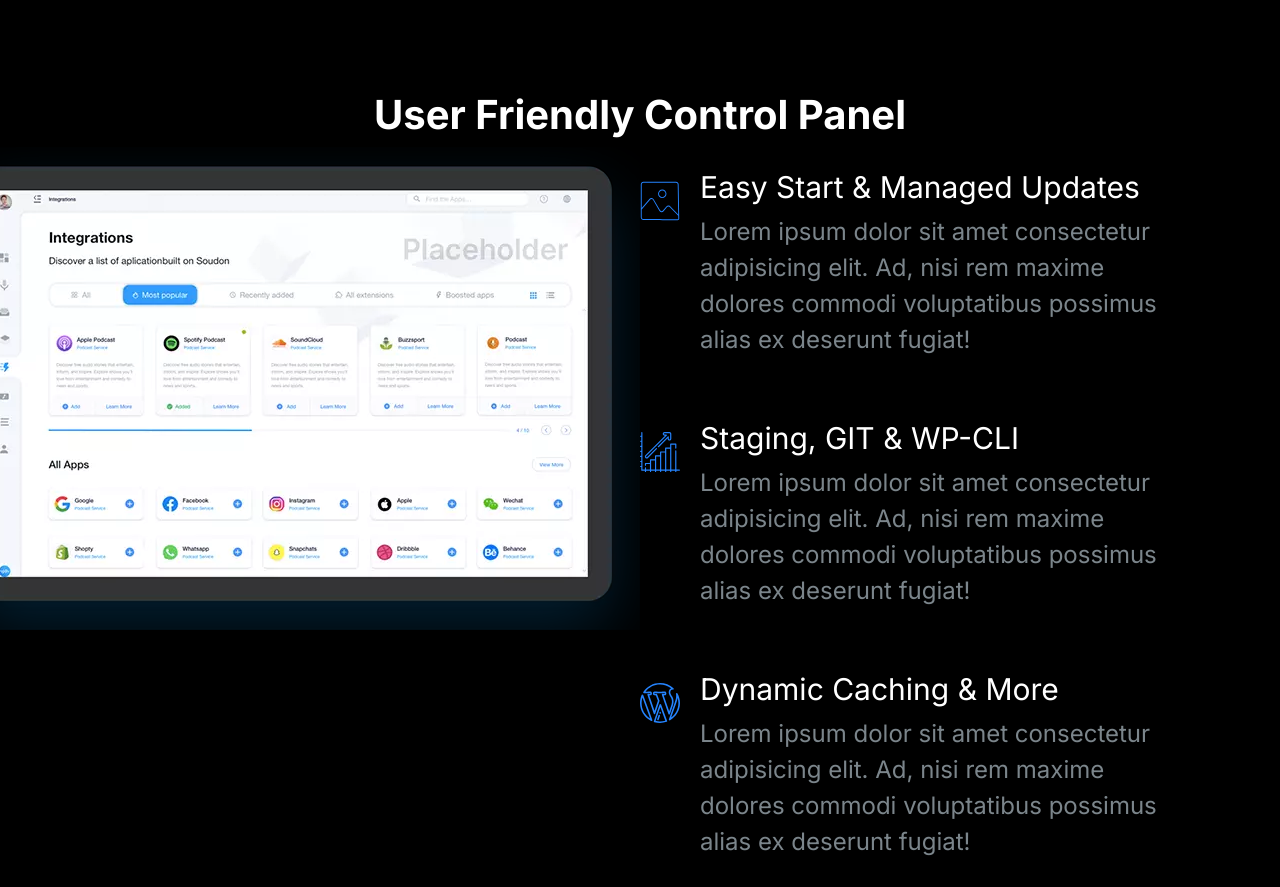
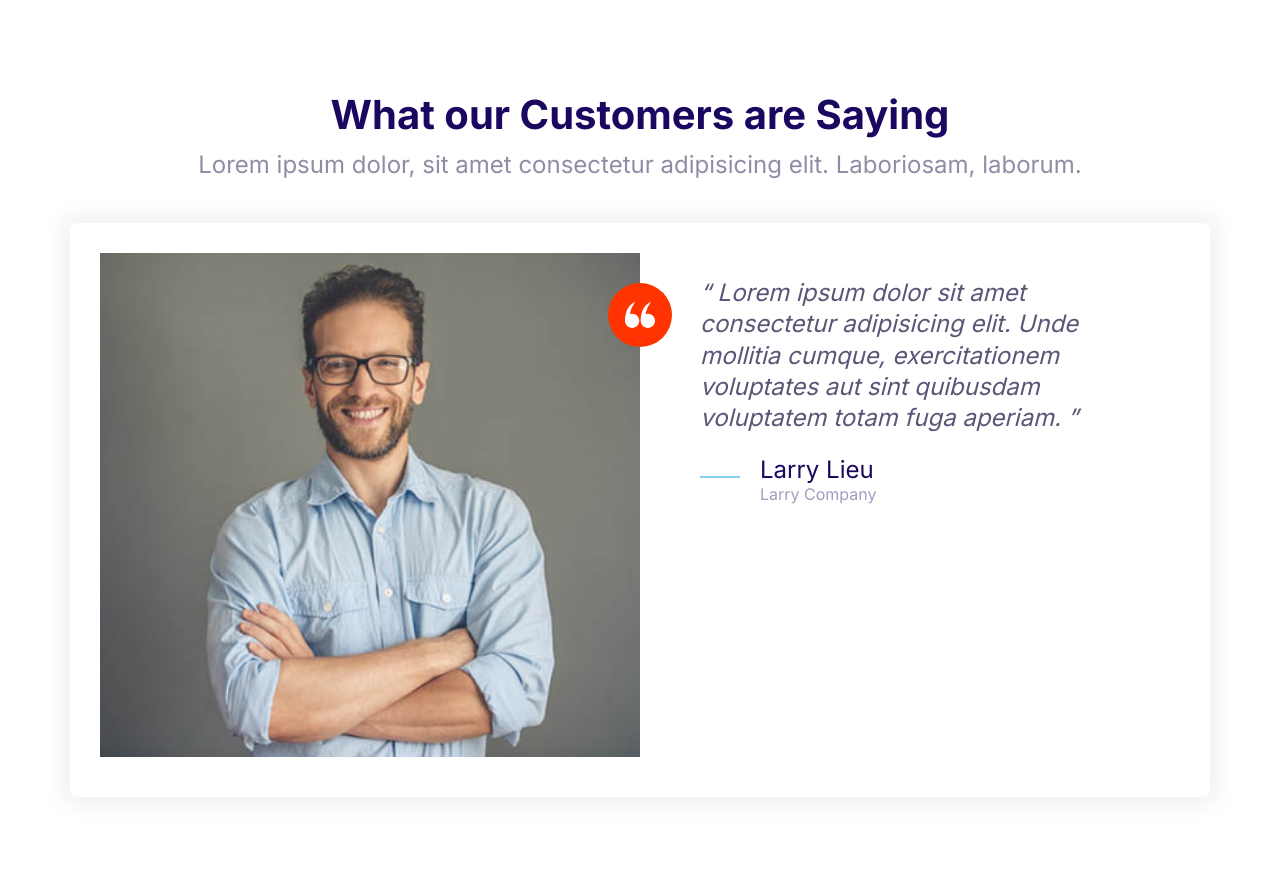
Before and after one commit to LarryLieu/Moshify-Clone, a plain HTML site: page index.html in a window 1280 px wide. Shown: the top 887 px of the page. After the commit the page ends 857 px from the top, so only its background shows below. Drawn offline with Linux system fonts and the light colour scheme.

Commit message:
Block testimonial

```diff
--- a/css/styles.css
+++ b/css/styles.css
@@ -613,6 +613,7 @@ a {
 
 .block__header {
   text-align: center;
+  margin-bottom: 4rem;
 }
 
 .block--dark h1,
--- a/index.html
+++ b/index.html
@@ -15,75 +15,50 @@
     <link rel="stylesheet" href="css/styles.css" />
   </head>
   <body>
-    <section class="block block--dark block--skewed-right block-showcase">
+    <section class="block">
       <header class="block__header">
-        <h2>User Friendly Control Panel</h2>
+        <h2>What our Customers are Saying</h2>
+        <p>
+          Lorem ipsum dolor, sit amet consectetur adipisicing elit. Laboriosam,
+          laborum.
+        </p>
       </header>
-      <div class="container grid grid--1x2">
-        <picture class="block-showcase__image">
-          <source
-            type="image/webp"
-            srcset="images/ipad.webp 1x, images/ipad@2x.webp 2x"
+      <div class="container">
+        <div class="card testimonial">
+          <div class="grid grid--1x2">
+            <div class="testimonial__image">
+              <img
+                src="images/testimonial.jpg"
+                alt="A happy, smiling customer"
               />
-          <source
-            type="image/png"
-            srcset="images/ipad.png 1x, images/ipad@2x.png 2x"
-          />
-          <img src="images/ipad.png" alt="" />
-        </picture>
-        <ul class="list">
-          <li>
+              <span class="icon-container icon-container--accent">
+                <svg class="icon icon--white icon--small">
+                  <use xlink:href="images/sprite.svg#quotes"></use>
+                </svg>
+              </span>
+            </div>
+            <blockquote class="quote">
+              <p class="quote__text">
+                Lorem ipsum dolor sit amet consectetur adipisicing elit. Unde
+                mollitia cumque, exercitationem voluptates aut sint quibusdam
+                voluptatem totam fuga aperiam.
+              </p>
+              <footer>
                 <div class="media">
                   <div class="media__image">
-                <svg class="icon icon--primary">
-                  <use xlink:href="images/sprite.svg#snap"></use>
+                    <svg class="icon icon--primary quote__line">
+                      <use xlink:href="images/sprite.svg#line"></use>
                     </svg>
                   </div>
                   <div class="media__body">
-                <h3 class="media__title">Easy Start & Managed Updates</h3>
-                <p>
-                  Lorem ipsum dolor sit amet consectetur adipisicing elit. Ad,
-                  nisi rem maxime dolores commodi voluptatibus possimus alias ex
-                  deserunt fugiat!
-                </p>
+                    <h3 class="media__title quote__author">Larry Lieu</h3>
+                    <p class="quote__organization">Larry Company</p>
                   </div>
                 </div>
-          </li>
-          <li>
-            <div class="media">
-              <div class="media__image">
-                <svg class="icon icon--primary">
-                  <use xlink:href="images/sprite.svg#growth"></use>
-                </svg>
-              </div>
-              <div class="media__body">
-                <h3 class="media__title">Staging, GIT & WP-CLI</h3>
-                <p>
-                  Lorem ipsum dolor sit amet consectetur adipisicing elit. Ad,
-                  nisi rem maxime dolores commodi voluptatibus possimus alias ex
-                  deserunt fugiat!
-                </p>
+              </footer>
+            </blockquote>
           </div>
         </div>
-          </li>
-          <li>
-            <div class="media">
-              <div class="media__image">
-                <svg class="icon icon--primary">
-                  <use xlink:href="images/sprite.svg#wordpress"></use>
-                </svg>
-              </div>
-              <div class="media__body">
-                <h3 class="media__title">Dynamic Caching & More</h3>
-                <p>
-                  Lorem ipsum dolor sit amet consectetur adipisicing elit. Ad,
-                  nisi rem maxime dolores commodi voluptatibus possimus alias ex
-                  deserunt fugiat!
-                </p>
-              </div>
-            </div>
-          </li>
-        </ul>
       </div>
     </section>
     <script src="js/main.js"></script>
```
Also changed, not shown: components/block-testimonial.html (added, +43 -0 lines). Lines whose indentation alone changed are shown as unchanged.
